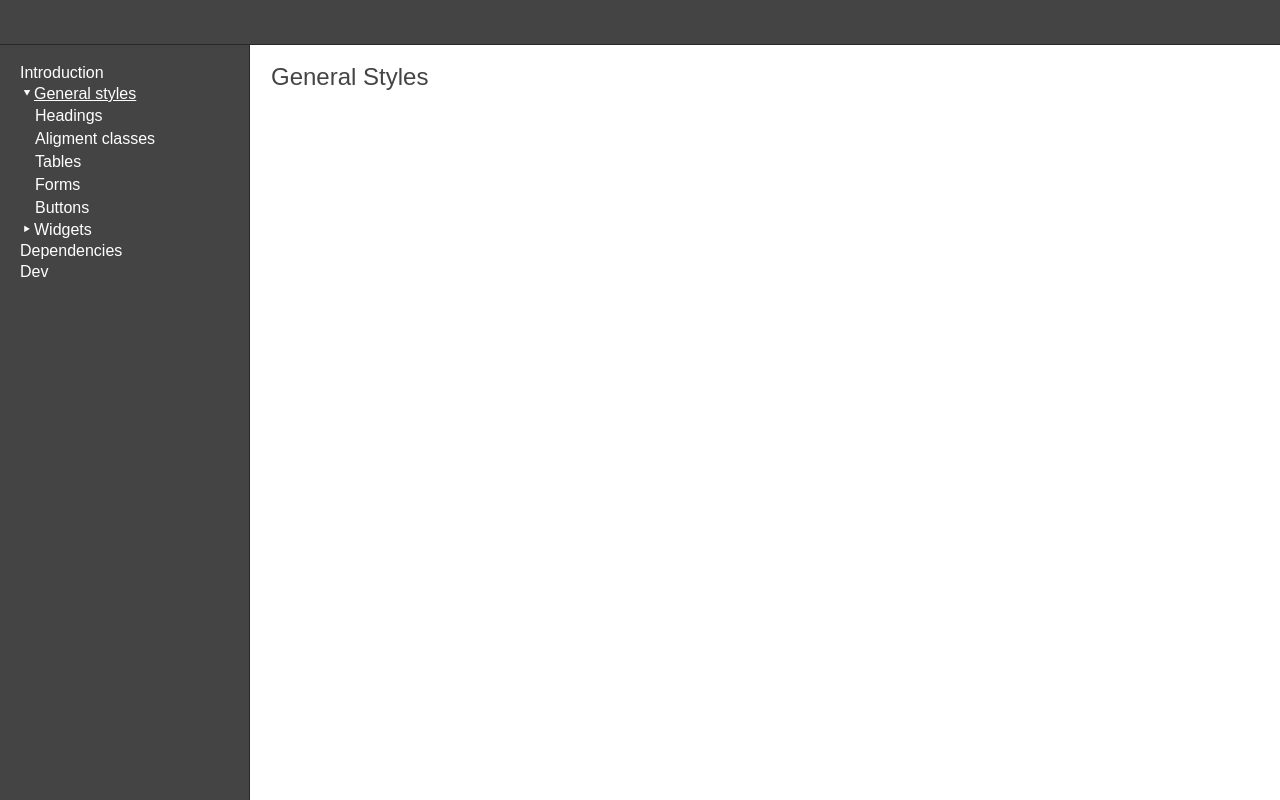
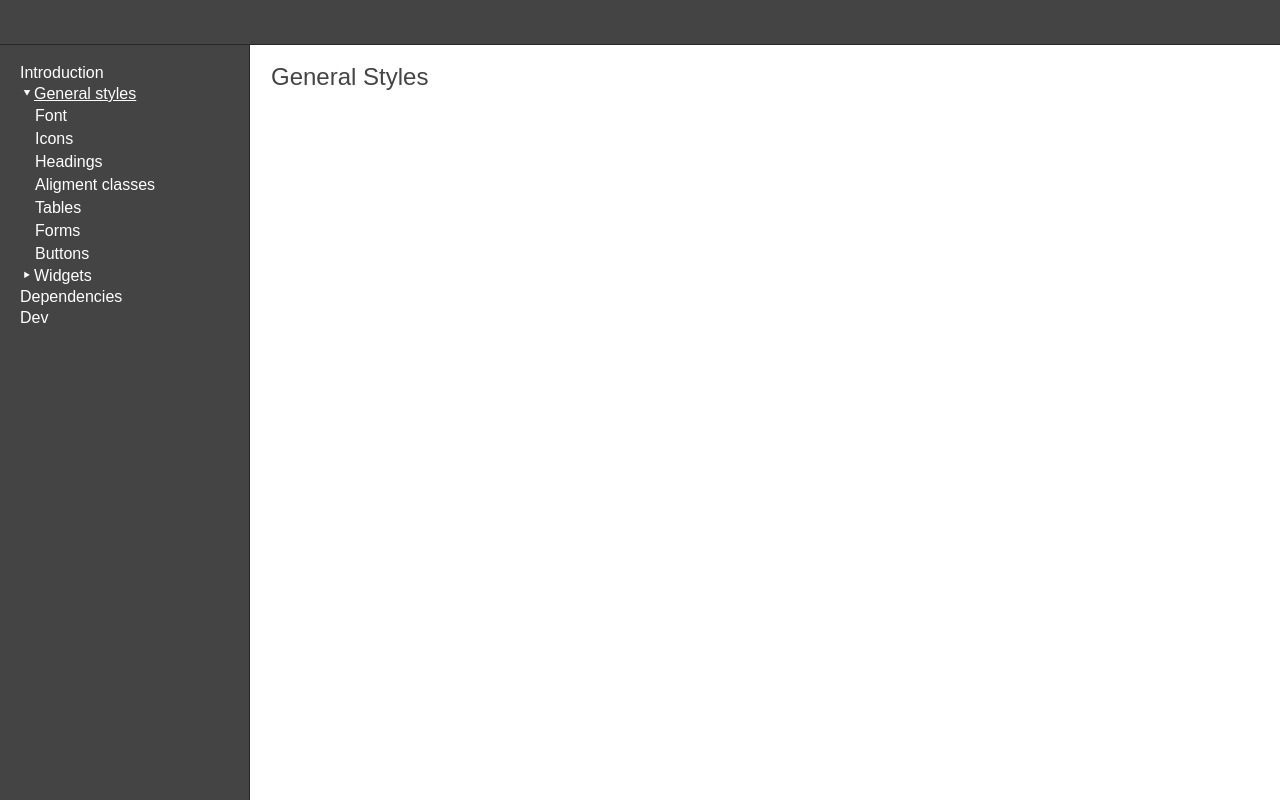
Before and after one commit to artsalliancemedia/design, a plain HTML site: page index.html in a window 1280 px wide. Both pictures are taken after a click on the tab "General styles". Drawn offline with Linux system fonts and the light colour scheme.

Commit message:
added nav

```diff
--- a/index.html
+++ b/index.html
@@ -28,6 +28,8 @@
         <h1><a id="styles-nav">General styles</a></h1>
         <div>
             <ul>
+                <li><a id="headings-nav">Font</a></li>
+                <li><a id="headings-nav">Icons</a></li>
                 <li><a id="headings-nav">Headings</a></li>
                 <li><a>Aligment classes</a></li>
                 <li><a>Tables</a></li>
```
